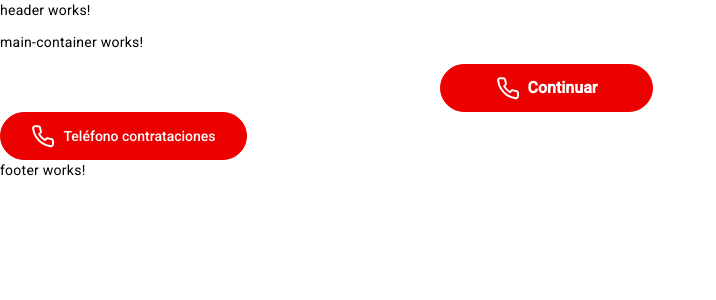
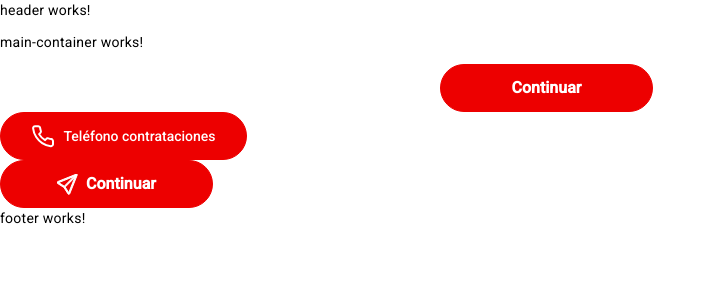
Before and after one commit to everis-dex/b2c-minifunnel-spa, an Angular app: page / in a window 1280 px wide. Shown: the top 300 px of the page, without its empty margins (0-716 px from the left). Built offline with nearby package versions, Linux system fonts and the light colour scheme.

Commit message:
hover on button icon working

```diff
--- a/src/app/components/main-container/main-container.component.html
+++ b/src/app/components/main-container/main-container.component.html
@@ -1,9 +1,12 @@
 <p>main-container works!</p>
 
 <div class="button-navigation-container">
-    <app-button buttonId="continuar-cups" buttonType="primary" (buttonClicked)="nextClicked()" buttonText="Continuar" [buttonIcon]="icon" buttonIconRoute="assets/icons/phone_white.svg">
+    <app-button buttonId="continuar-cups" buttonType="primary" (buttonClicked)="nextClicked()" buttonText="Continuar">
     </app-button>
 </div>
 
-<app-button buttonId="continuar-cups" buttonType="primary--header" (buttonClicked)="nextClicked()" buttonText="Teléfono contrataciones" [buttonIcon]="icon" buttonIconRoute="assets/icons/phone_white.svg">
+<app-button buttonId="continuar-cups" buttonType="primary--header" (buttonClicked)="nextClicked()" buttonText="Teléfono contrataciones" [buttonIconPhone]="icon">
 </app-button>
+
+<app-button buttonId="continuar-cups" buttonType="primary" (buttonClicked)="nextClicked()" buttonText="Continuar" [buttonIconSend]="icon">
+</app-button>
--- a/src/app/shared/button/button.component.html
+++ b/src/app/shared/button/button.component.html
@@ -1,6 +1,15 @@
 <button (click)="onButtonClick()" [id]="buttonId" [class]="buttonType">
-  @if (buttonIcon) {
-    <img class="button_icon" [src]="buttonIconRoute" alt=""/>
+  @if (buttonIconSend) {
+    <svg class="button_icon" width="21" height="21" viewBox="0 0 21 21" fill="none" xmlns="http://www.w3.org/2000/svg">
+      <path class="button_icon_path" id="Vector" d="M20.1002 0.255901C20.1897 0.345468 20.2508 0.459335 20.2761 0.583356C20.3013 0.707378 20.2896 0.836089 20.2423 0.953501L12.7251 19.746C12.6588 19.9115 12.5482 20.0556 12.4054 20.1622C12.2625 20.2689 12.0931 20.3341 11.9156 20.3507C11.7381 20.3673 11.5594 20.3345 11.3994 20.2561C11.2393 20.1777 11.1039 20.0566 11.0082 19.9062L6.90269 13.4534L0.449892 9.34795C0.299156 9.25233 0.177766 9.11692 0.0991157 8.95668C0.0204656 8.79643 -0.0123866 8.61758 0.00418418 8.43984C0.0207549 8.26211 0.0861044 8.0924 0.193022 7.94946C0.299939 7.80652 0.444268 7.69589 0.610081 7.62978L19.4026 0.11509C19.52 0.0678239 19.6488 0.0560942 19.7728 0.0813579C19.8968 0.106622 20.0107 0.167765 20.1002 0.257193V0.255901ZM8.19195 13.0762L11.7588 18.6803L17.8731 3.3951L8.19195 13.0762ZM16.9597 2.48176L1.67457 8.59609L7.27991 12.1616L16.9597 2.48176Z" fill="white"/>
+    </svg>
+  }
+  @if (buttonIconPhone) {
+    <svg class="button_icon" width="24" height="25" viewBox="0 0 24 25" fill="none" xmlns="http://www.w3.org/2000/svg">
+      <g id="icon/phone">
+        <path class="button_icon_path" id="Vector" d="M22.0004 17.1317V20.1317C22.0016 20.4102 21.9445 20.6859 21.8329 20.9411C21.7214 21.1962 21.5577 21.4253 21.3525 21.6136C21.1473 21.8018 20.905 21.9452 20.6412 22.0344C20.3773 22.1236 20.0978 22.1568 19.8204 22.1317C16.7433 21.7973 13.7874 20.7459 11.1904 19.0617C8.77425 17.5264 6.72576 15.4779 5.19042 13.0617C3.5004 10.4529 2.44866 7.4827 2.12042 4.39171C2.09543 4.11517 2.1283 3.83647 2.21692 3.57333C2.30555 3.31019 2.44799 3.0684 2.63519 2.86333C2.82238 2.65826 3.05023 2.49442 3.30421 2.38223C3.5582 2.27004 3.83276 2.21197 4.11042 2.21171H7.11042C7.59573 2.20693 8.06621 2.37878 8.43418 2.69524C8.80215 3.01169 9.0425 3.45115 9.11042 3.93171C9.23704 4.89177 9.47187 5.83443 9.81042 6.74171C9.94497 7.09963 9.97408 7.48862 9.89433 7.86259C9.81457 8.23655 9.62928 8.57982 9.36042 8.85171L8.09042 10.1217C9.51398 12.6253 11.5869 14.6982 14.0904 16.1217L15.3604 14.8517C15.6323 14.5828 15.9756 14.3976 16.3495 14.3178C16.7235 14.238 17.1125 14.2672 17.4704 14.4017C18.3777 14.7403 19.3204 14.9751 20.2804 15.1017C20.7662 15.1702 21.2098 15.4149 21.527 15.7892C21.8441 16.1635 22.0126 16.6413 22.0004 17.1317Z" stroke="white" stroke-width="2" stroke-linecap="round" stroke-linejoin="round"/>
+      </g>
+    </svg>
   }
   {{ buttonText }}
 </button>
--- a/src/app/shared/button/button.component.scss
+++ b/src/app/shared/button/button.component.scss
@@ -29,9 +29,12 @@ button {
   &:hover {
     background-color: $color-white;
     color: $totalred;
+    .button_icon .button_icon_path {
+      stroke: red;
+    }
   }
-  .button_icon {
-    fill: $totalred;
+  .button_icon .button_icon_path {
+    stroke: white;
   }
   &--header {
     border: 1px $buttoncolor solid;
@@ -47,9 +50,12 @@ button {
     &:hover {
       background-color: $color-white;
       color: $totalred;
+      .button_icon .button_icon_path {
+        stroke: red;
+      }
     }
-    .button_icon {
-      fill: $totalred;
+    .button_icon .button_icon_path {
+      stroke: white;
     }
   }
 }
--- a/src/app/shared/button/button.component.ts
+++ b/src/app/shared/button/button.component.ts
@@ -16,8 +16,8 @@ export class ButtonComponent {
   @Input() buttonText: string = '';
   @Output() buttonClicked: EventEmitter<void> = new EventEmitter<void>();
 
-  @Input() buttonIcon: boolean = false;
-  @Input() buttonIconRoute: string = '';
+  @Input() buttonIconPhone: boolean = false;
+  @Input() buttonIconSend: boolean = false;
 
   constructor() { }
 
```
